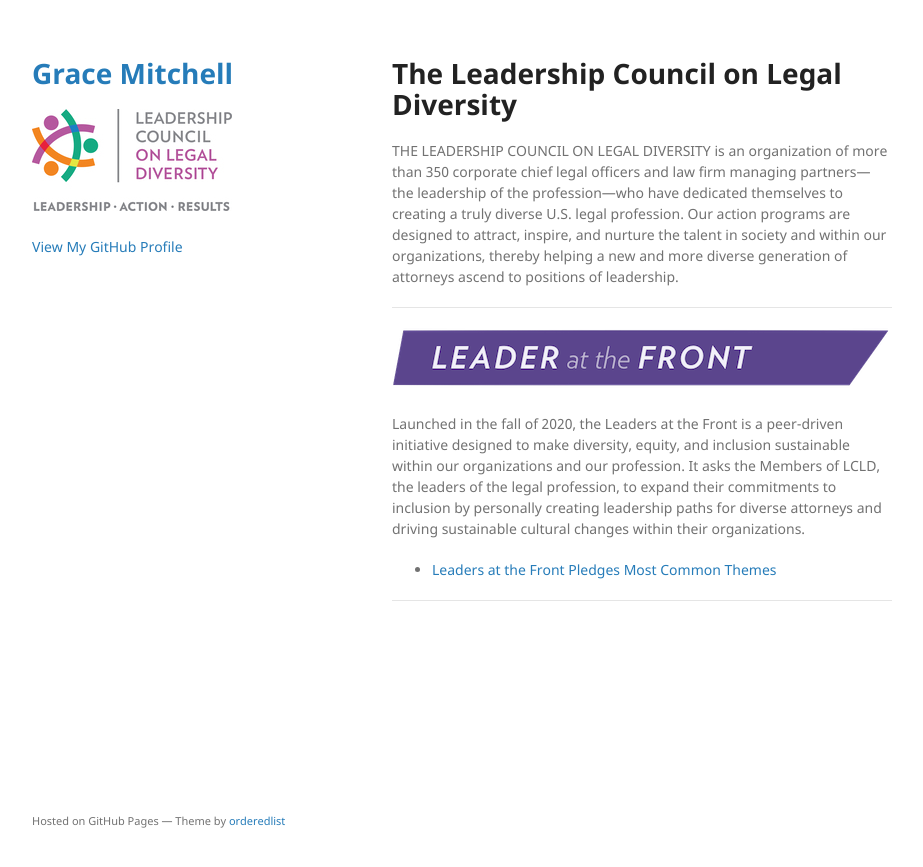
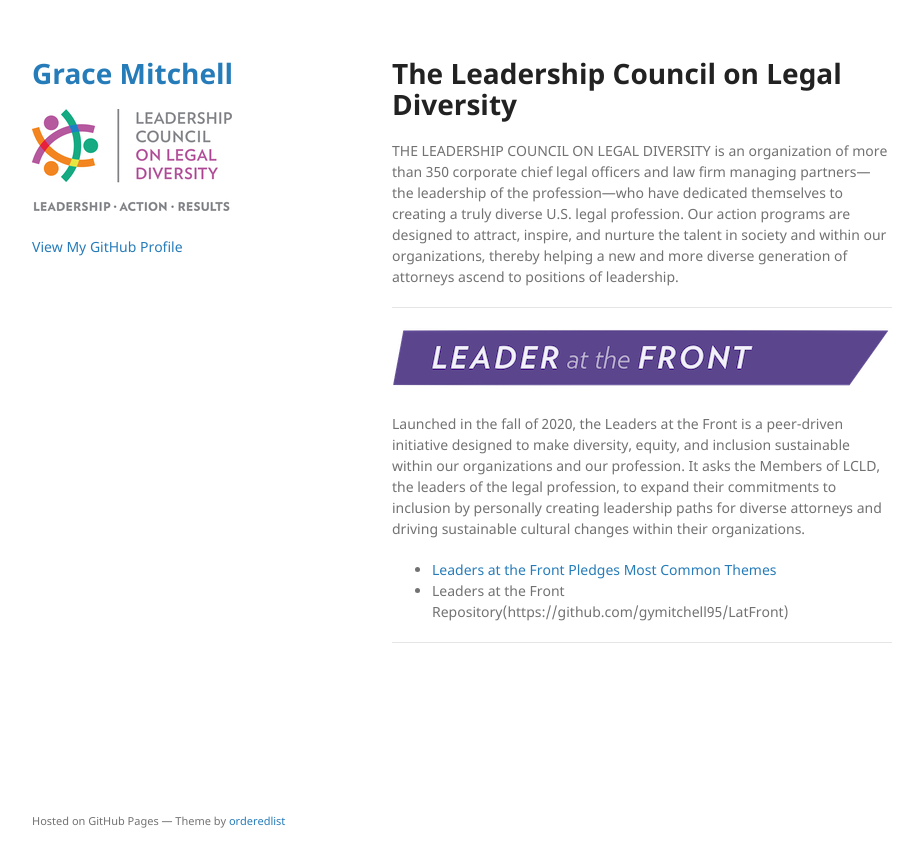
Before and after one commit to gymitchell95/gymitchell95.github.io, a Jekyll site: the page built from index.md, in a window 1280 px wide. Shown: the top 867 px of the page, without its empty margins (178-1101 px from the left). Built offline with Jekyll 4.4.1, drawn with Linux system fonts in a browser that asks for light colours; our own code applies the rules of GitHub Pages for plain Markdown files; the repository's description, which GitHub fills in, is left out.

Commit message:
Update index.md

```diff
--- a/index.md
+++ b/index.md
@@ -10,6 +10,7 @@
 Launched in the fall of 2020, the Leaders at the Front is a peer-driven initiative designed to make diversity, equity, and inclusion sustainable within our organizations and our profession. It asks the Members of LCLD, the leaders of the legal profession, to expand their commitments to inclusion by personally creating leadership paths for diverse attorneys and driving sustainable cultural changes within their organizations.
 
 - [Leaders at the Front Pledges Most Common Themes](/Projects/index.md)
+- Leaders at the Front Repository(https://github.com/gymitchell95/LatFront)
 
 
 ---
```
